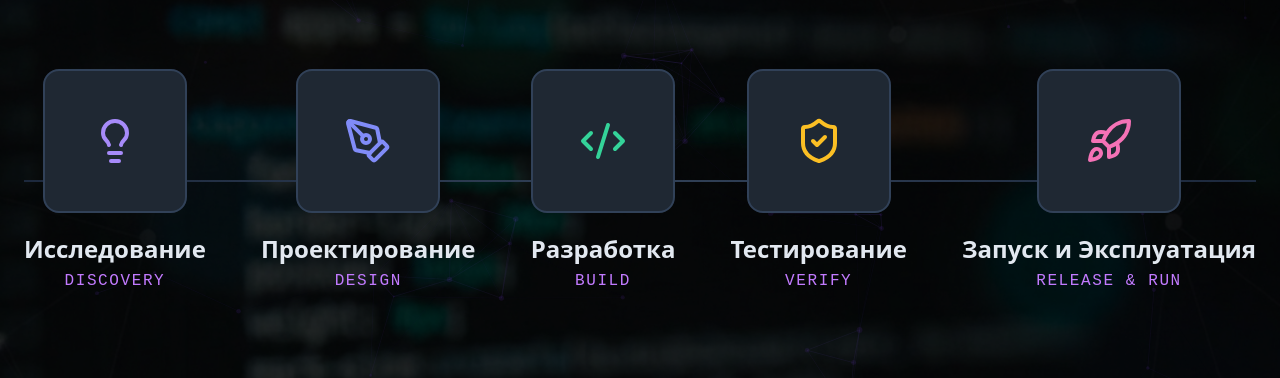
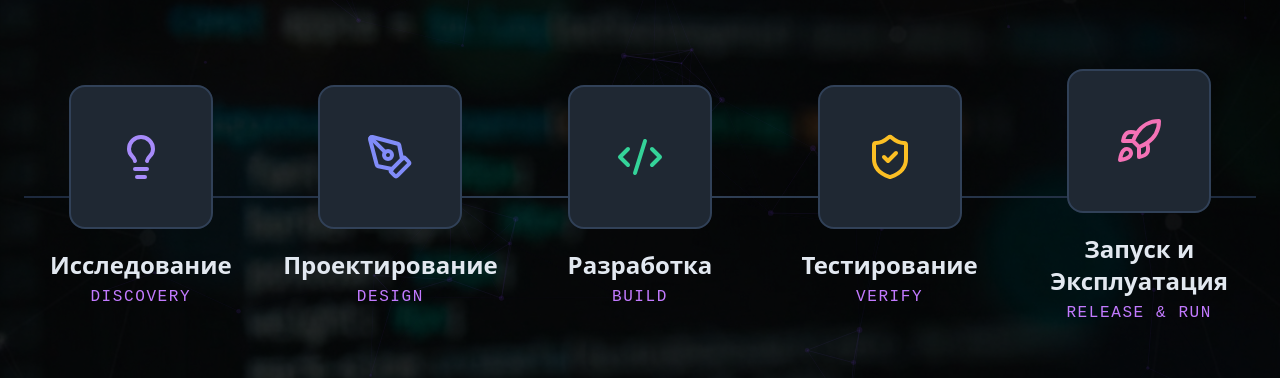
Before and after one commit to darkhan2409/dev_jobs, a React (Vite) app in the folder frontend/: page /guide in a window 1280 px wide. Shown: the part 220-598 px from the top of the page. Built offline with nearby package versions, Linux system fonts and the light colour scheme; no server answers.

Commit message:
fix: equal spacing between guide pipeline cards via grid-cols-5

```diff
--- a/frontend/src/pages/guide/GuidePipelinePage.jsx
+++ b/frontend/src/pages/guide/GuidePipelinePage.jsx
@@ -79,7 +79,7 @@ export default function GuidePipelinePage() {
         {/* Background connecting line (desktop only) */}
         <div className="hidden lg:block absolute top-1/2 left-0 right-0 -translate-y-1/2 h-0.5 bg-gradient-to-r from-slate-800 via-slate-700 to-slate-800" />
 
-        <div className="flex flex-col lg:flex-row lg:justify-between items-center gap-12 lg:gap-0">
+        <div className="flex flex-col lg:grid lg:grid-cols-5 items-center gap-12 lg:gap-4">
           {GUIDE_STAGES.map((stage) => {
             const Icon = ICON_MAP[stage.icon];
             const isHovered = hoveredId === stage.id;
```
